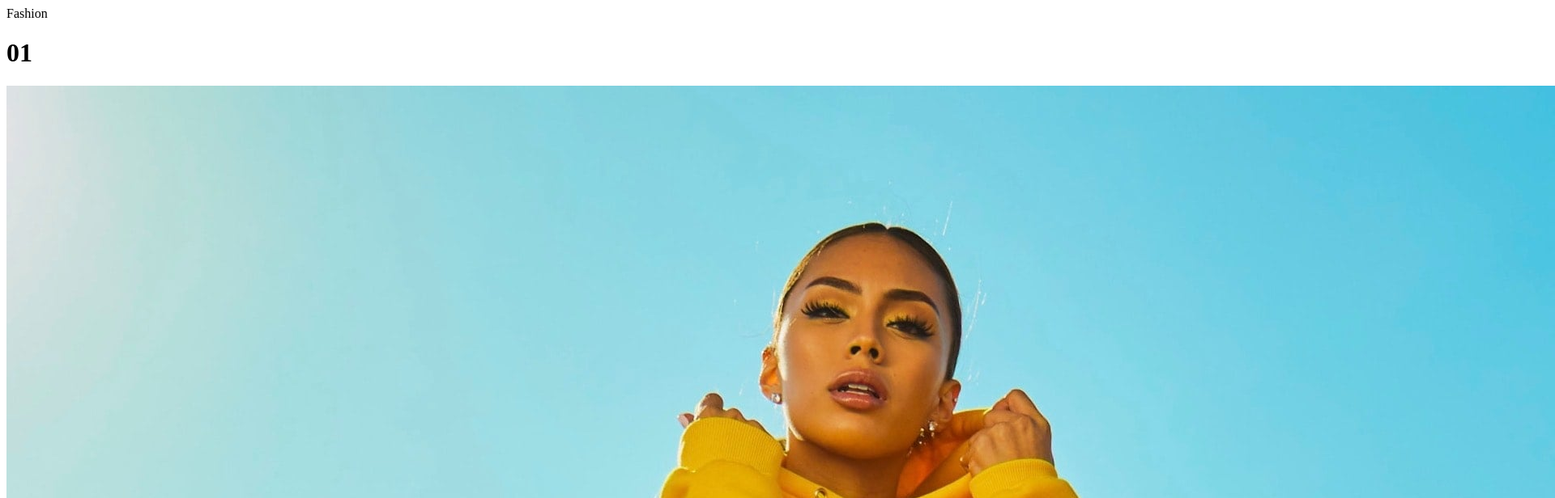
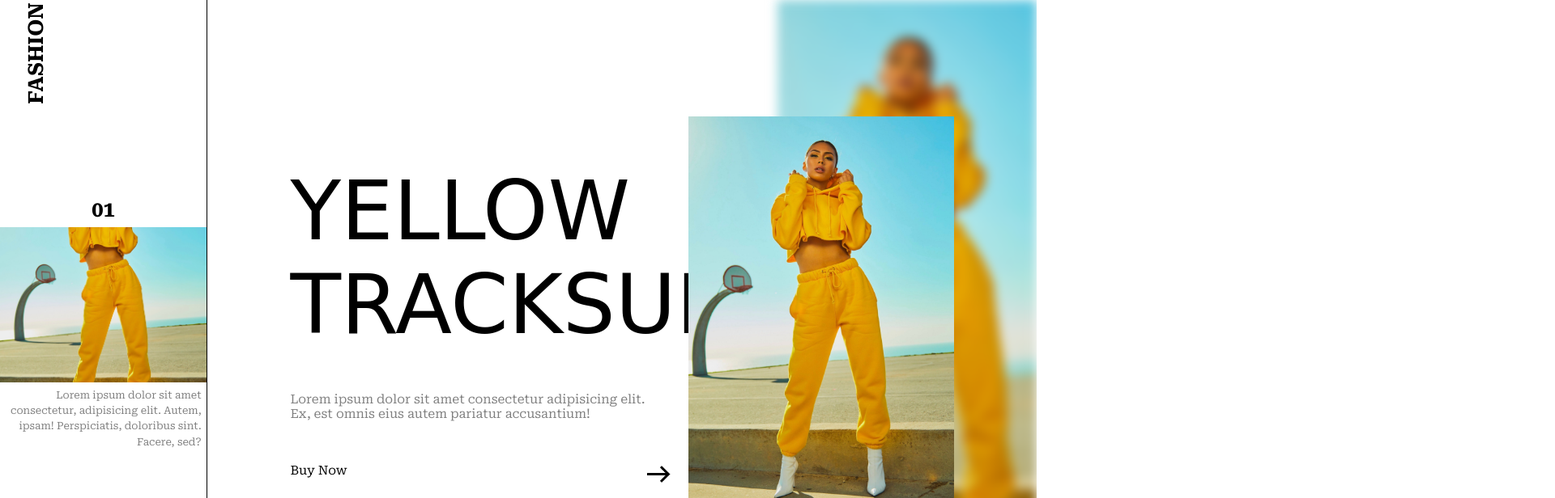
Before and after one commit to Felix-Oniichan-UwU17/eCommerce, a plain HTML site: page index.html in a window 1280 px wide. Shown: the top 616 px of the page at 81% size, 1920 px wide, since content can reach past the window. Drawn offline with Linux system fonts and the light colour scheme; a web font is replaced by a local one.

Commit message:
agregamos el CSS

```diff
--- a/css/style.css
+++ b/css/style.css
@@ -0,0 +1,213 @@
+*{
+    margin: 0%;
+    padding: 0%;
+    box-sizing: border-box;
+    font-family: 'Roboto Serif', serif;
+}
+
+body{
+    width: 100%;
+    height: 100vh;
+    position: relative;
+    display: flex;
+}
+
+.overlay{
+    position: absolute;
+    top: 0;
+    left: 0;
+    bottom: 0;
+    right: 0;
+    background: #fff;
+    opacity: 1;
+    z-index: 9;
+    animation: fade-out 5s forwards 1;
+    pointer-events: none;
+}
+
+@keyframes fade-out{
+    to{
+        opacity: 0
+    }
+}
+
+.left-side{
+    width: 20vw;
+    height: 100%;
+    border-right: 1px solid rgba(0, 0, 0.1);
+    position: relative;
+    display: flex;
+    align-items: center;
+}
+
+.logo{
+    text-transform: uppercase;
+    font-weight: 700;
+    font-size: 2vw;
+    position: absolute;
+    top: 4vw;
+    left: -1.5vw;
+    transform: rotate(-90deg);
+    user-select: none;
+}
+
+.sm-product{
+    width: 100%;
+    height: auto;
+}
+
+.product-index{
+    font-size: 2vw;
+    text-align: center;
+}
+
+.sm-product-img-container{
+    position: relative;
+    margin: .5vw 0;
+    height: 15vw;
+    overflow: hidden;
+}
+
+.sm-product-img{
+    width: 100%;
+    height: 15vw;
+    object-fit: cover;
+}
+
+.sm-product-des{
+    text-align: right;
+    padding: 0 .5vw;
+    line-height: 1.5vw;
+    font-size: 1vw;
+    color: rgba(0, 0, 0, 0.5);
+}
+
+.social-link{
+    position: absolute;
+    bottom: 30px;
+    left: 50%;
+    transform: translate(-50%);
+}
+
+.social-link-img{
+    width: 1.6vw;
+    height: 1.6vw;
+    margin: .5vw;
+    cursor: pointer;
+}
+
+.social-link-img:hover{
+    color: blue;
+    width: 1.9vw;
+    height: 1.9vw;
+}
+
+.right-side{
+    width: 80vw;
+    height: 100vh;
+    position: relative;
+    display: flex;
+    align-items: center;
+    justify-content: center;
+}
+
+.backdrop-img{
+    width: 25vw;
+    height: 100%;
+    position: absolute;
+    top: 0;
+    right: 0;
+    object-fit: cover;
+    filter: blur(.5vw);
+    user-select: none;
+}
+
+.content{
+    width: 80%;
+    display: flex;
+    align-items: center;
+    position: relative;
+}
+
+.product-detail{
+    width: 60%;
+}
+
+.product-name{
+    font-size: 8vw;
+    text-transform: uppercase;
+    font-family: 'Roboto', sans-serif;
+    font-family: 'Sirin Stencil', cursive;
+    font-weight: 400;
+    line-height: 9vw;
+}
+
+.product-des{
+margin: 4vw 0;
+width: 90%;
+font-size: 1.2vw;
+color: rgba(0, 0, 0, 0.5);
+}
+
+.buy-btn{
+    text-decoration: none;
+    color: #000;
+    text-transform: capitalize;
+    font-size: 1.2vw;
+}
+
+.nxt-btn{
+    border: none;
+    background: none;
+    display: flex;
+    margin-left: auto;
+    margin-top: -1.2vw;
+    margin-right: 1vw;
+    cursor: pointer;
+    justify-content: center;
+    user-select: none;
+}
+
+.nxt-btn img{
+    width: 60%;
+}
+
+.product-img-container{
+    width: 40%;
+    height: 40vw;
+    position: relative;
+    overflow: hidden;
+}
+
+.product-img{
+    width: 100%;
+    height: 100%;
+    object-fit: cover;
+}
+
+.slide::before{
+    content: '';
+    position: absolute;
+    top: 0;
+    left: -100;
+    width: 100%;
+    height: 100%;
+    background: #000;
+    animation: slide-left 1s linear 1;
+}
+
+@keyframes slider-left{
+    to{
+        left: 100%;
+    }
+}
+
+.fade{
+    pointer-events: none;
+    animation: fade 1s forwards 1;
+}
+
+@keyframes fade{
+    0%, 100% {opacity:1;}
+    45%, 60%{opacity: 0;}
+}
--- a/index.html
+++ b/index.html
@@ -8,6 +8,7 @@
     <link rel="preconnect" href="https://fonts.googleapis.com">
     <link rel="preconnect" href="https://fonts.gstatic.com" crossorigin>
     <link href="https://fonts.googleapis.com/css2?family=Roboto+Serif:opsz,wght@8..144,300;8..144,400;8..144,500;8..144,700&display=swap" rel="stylesheet">
+    <link href="https://fonts.googleapis.com/css2?family=Sirin+Stencil&display=swap" rel="stylesheet">
     <link rel="stylesheet" href="./css/style.css">
 </head>
 <body>
```
